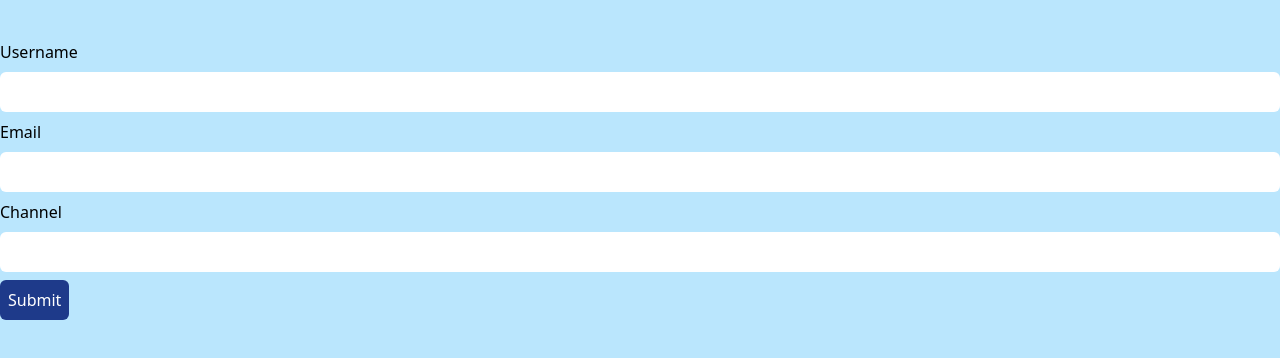
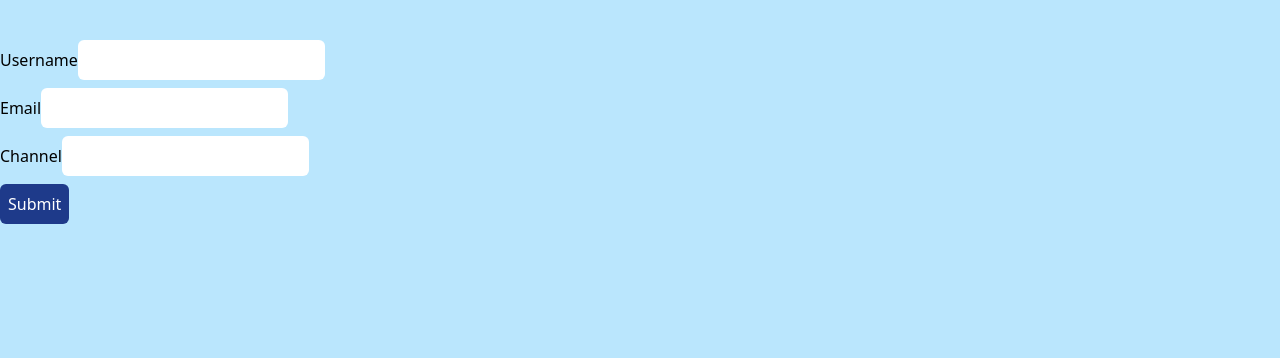
Before and after one commit to VatsalDave2102/react-hook-form-demo, a React (Vite) app: page / in a window 1280 px wide. Shown: the top 358 px of the page. Built offline with nearby package versions, Linux system fonts and the light colour scheme.

Commit message:
add custom validation

```diff
--- a/src/components/YouTubeForm.tsx
+++ b/src/components/YouTubeForm.tsx
@@ -5,6 +5,7 @@ type FormValues = {
 	username: string;
 	email: string;
 	channel: string;
+	social: { twitter: string; facebook: string };
 };
 
 const YouTubeForm = () => {
@@ -18,7 +19,10 @@ const YouTubeForm = () => {
 	});
 
 	// register lets us register on form fields
-	const { register, control, handleSubmit } = form;
+	// handlerSubmit takes a submit method, it validate input and passes the values to submit method
+	// formState has many properties we are using it here to show error messages
+	const { register, control, handleSubmit, formState } = form;
+	const { errors } = formState;
 
 	const onSubmit = (formdata: FormValues) => {
 		console.log("Form submitted", formdata);
@@ -33,6 +37,7 @@ const YouTubeForm = () => {
 				onSubmit={handleSubmit(onSubmit)}
 				noValidate
 			>
+				<div className="form-control">
 					<label htmlFor="username">Username</label>
 					<input
 						type="text"
@@ -42,9 +47,17 @@ const YouTubeForm = () => {
 								value: true,
 								message: "Username is required",
 							},
+							validate: (value) => {
+								return (
+									value !== "admin@example.com" ||
+									"Enter a different email address"
+								);
+							},
 						})}
 					/>
-
+					<p className="text-red-500">{errors.username?.message}</p>
+				</div>
+				<div className="form-control">
 					<label htmlFor="email">Email</label>
 					<input
 						type="email"
@@ -57,13 +70,17 @@ const YouTubeForm = () => {
 							},
 						})}
 					/>
-
+					<p className="text-red-500">{errors.email?.message}</p>
+				</div>
+				<div className="form-control">
 					<label htmlFor="channel">Channel</label>
 					<input
 						type="text"
 						id="channel"
 						{...register("channel", { required: "Username is required" })}
 					/>
+					<p className="text-red-500">{errors.channel?.message}</p>
+				</div>
 				<div>
 					<button className="p-2 bg-blue-900 text-white rounded-md hover:bg-blue-500">
 						Submit
```
Lines whose indentation alone changed are shown as unchanged.
